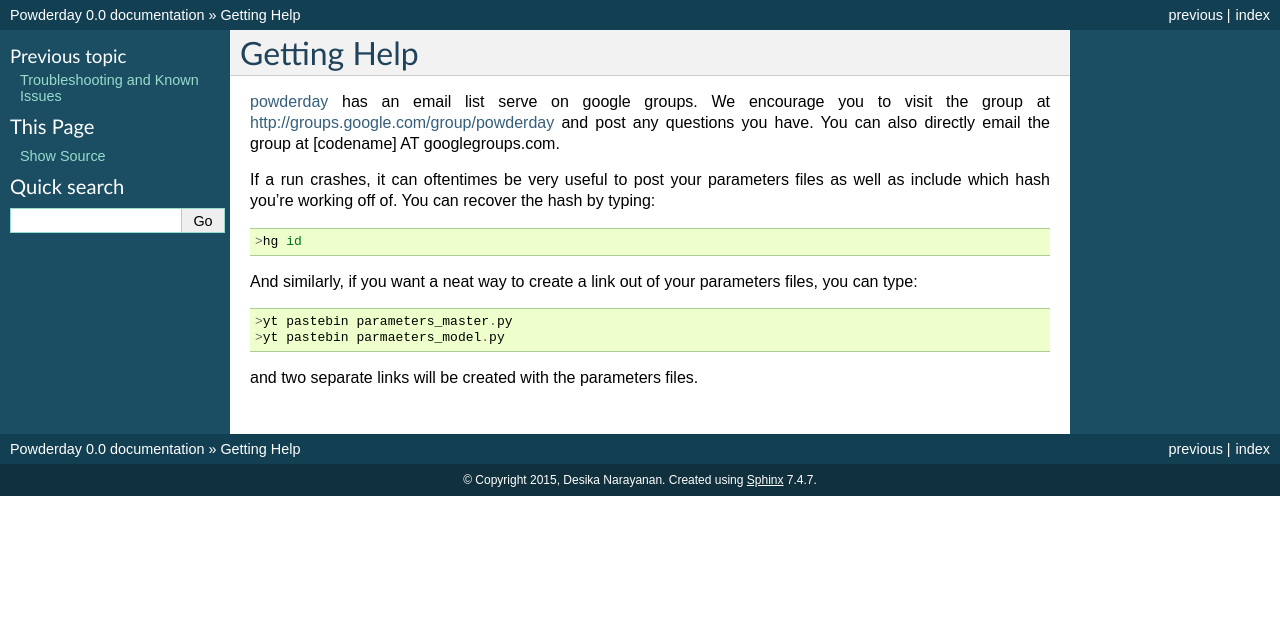
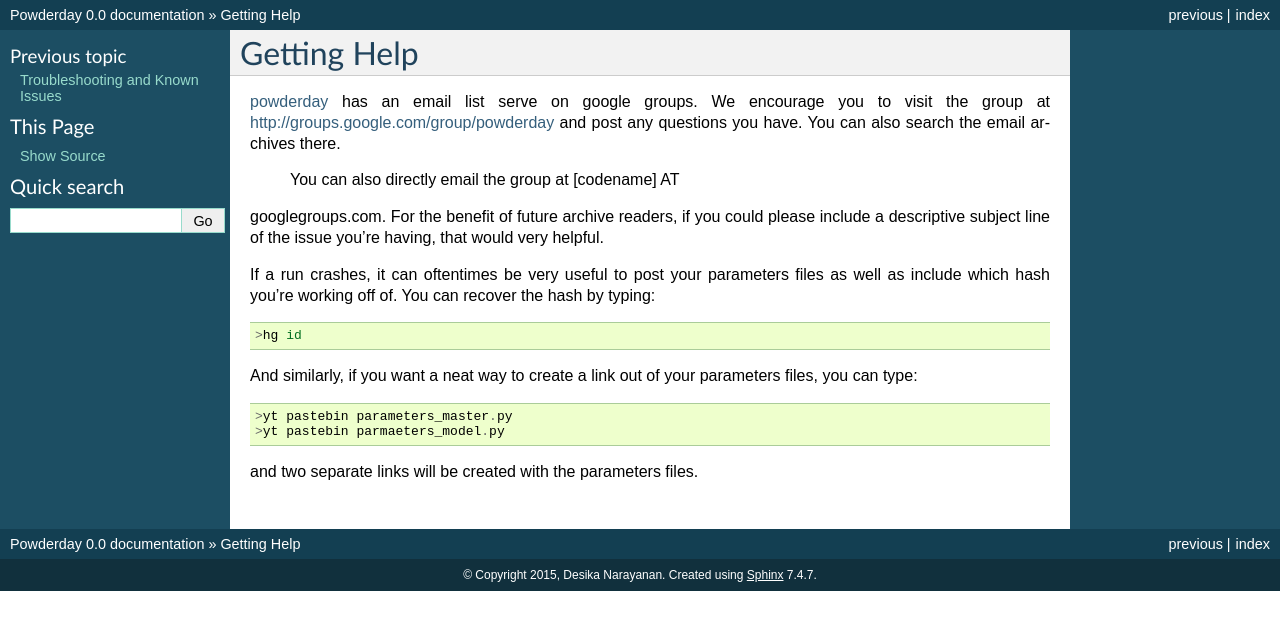
Before and after one commit to dnarayanan/powderday, a Sphinx documentation site: the page built from docs/getting_help.rst, in a window 1280 px wide. Shown: the top 630 px of the page. Built offline with Sphinx 7.4.7, drawn with Linux system fonts in a browser that asks for light colours.

Commit message:
docs:getting_help update

```diff
--- a/docs/getting_help.rst
+++ b/docs/getting_help.rst
@@ -6,8 +6,12 @@ Getting Help
 list serve on google groups.  We encourage you to visit the group at
 `http://groups.google.com/group/powderday
 <http://groups.google.com/group/powderday>`_ and post any questions
-you have.  You can also directly email the group at [codename] AT
-googlegroups.com.
+you have. You can also search the email archives there.
+
+ You can also directly email the group at [codename] AT
+googlegroups.com.  For the benefit of future archive readers, if you
+could please include a descriptive subject line of the issue you're
+having, that would very helpful.
 
 If a run crashes, it can oftentimes be very useful to post your
 parameters files as well as include which hash you're working off of.
```
